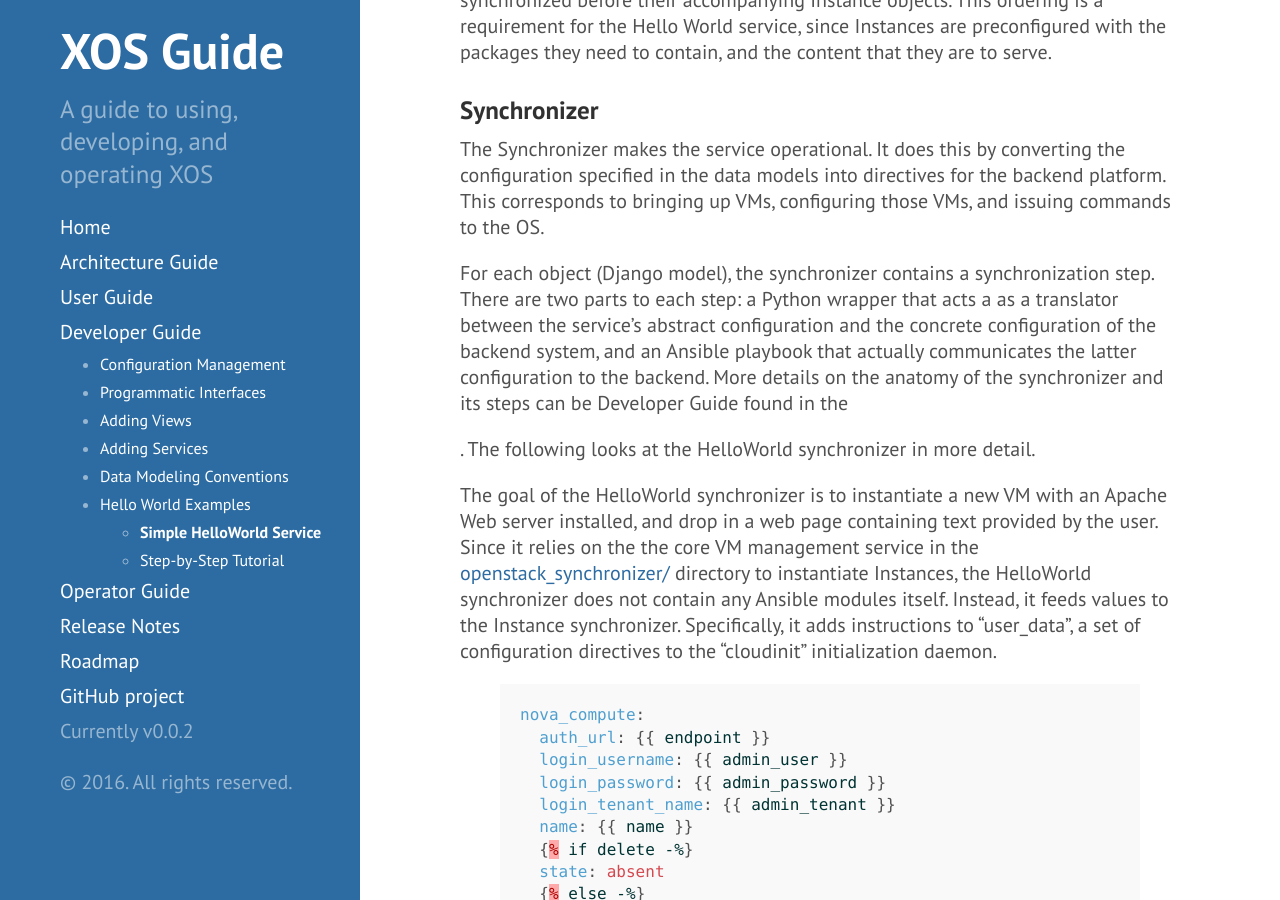
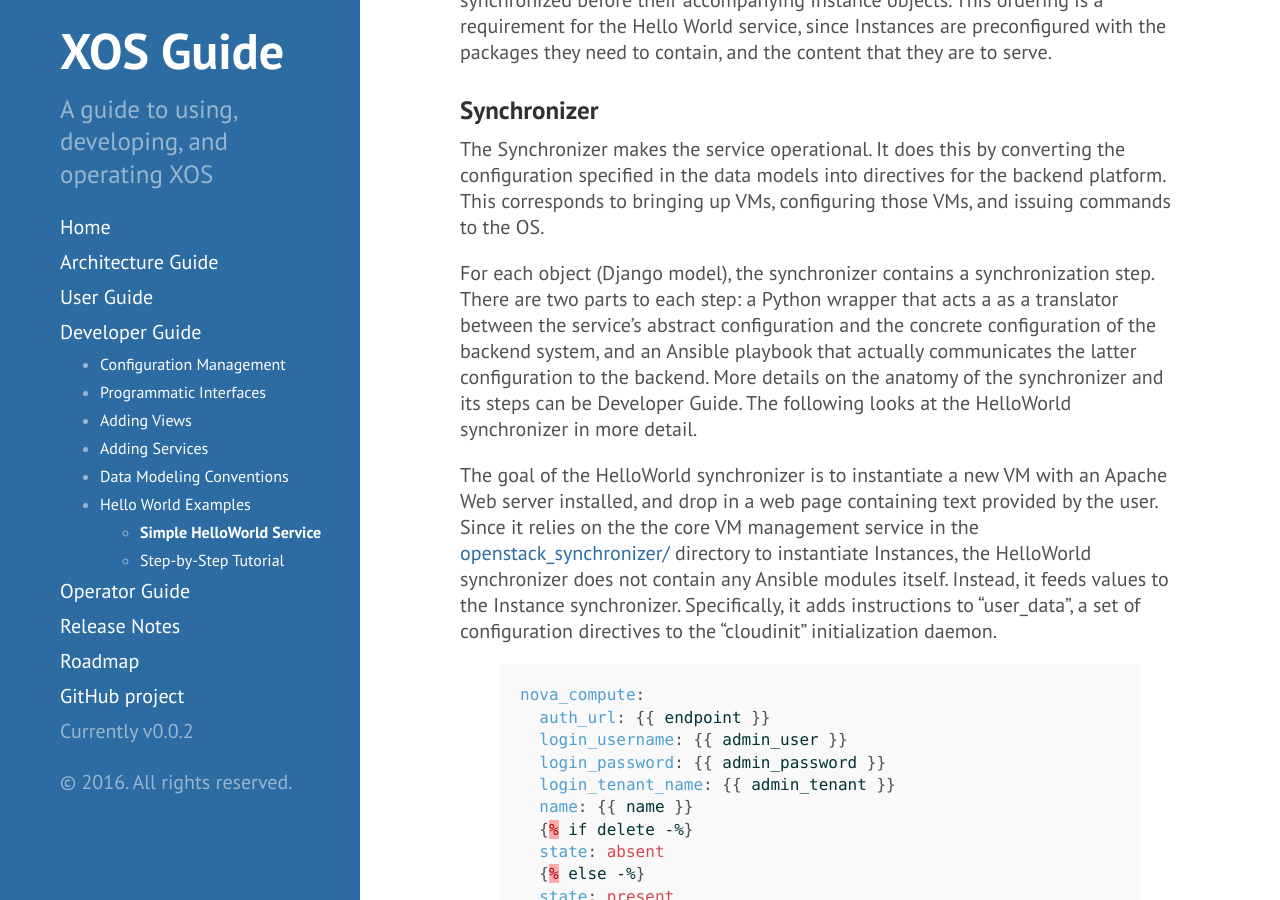
Before and after one commit to open-cloud/open-cloud.github.io.old, a Jekyll site: the page built from devguide_helloworld.md, in a window 1280 px wide and 900 px high, scrolled down 3512 px. Built offline with Jekyll 4.4.1, drawn with Linux system fonts in a browser that asks for light colours; Markdown is read by kramdown in place of the engine named in the settings.

Commit message:
fixed typo

```diff
--- a/devguide_helloworld.md
+++ b/devguide_helloworld.md
@@ -109,8 +109,6 @@ $ lynx http://<ip address of VM>/hello.txt
 
 ## Components
 
-
-
 The HelloWorld service has three main components: a set of one or more *Models* that define the authoritative state for the service, a *Synchronizer* that keeps the back­end system that implements the service in sync with this state, and a *View* that provides an
 interface to the service.
 
@@ -149,20 +147,18 @@ the content that they are to serve.
 
 ### Synchronizer
 
-The Synchronizer makes the service operational. It does this by converting the
-configuration specified in the data models into directives for the back­end platform. This
-corresponds to bringing up VMs, configuring those VMs, and issuing commands to the
-OS.
+The Synchronizer makes the service operational. It does this by
+converting the configuration specified in the data models into
+directives for the back­end platform. This corresponds to
+bringing up VMs, configuring those VMs, and issuing commands
+to the OS.
 
 For each object (Django model), the synchronizer contains a synchronization step.
 There are two parts to each step: a Python wrapper that acts a as a translator between
 the service's abstract configuration and the concrete configuration of the back­end
 system, and an Ansible playbook that actually communicates the latter configuration to
 the back­end. More details on the anatomy of the synchronizer and its steps can be
-Developer Guide found in the
-
-
-. The following looks at the HelloWorld synchronizer in  more detail.
+Developer Guide. The following looks at the HelloWorld synchronizer in  more detail.
 
 The goal of the HelloWorld synchronizer is to instantiate a new VM with an Apache Web
 server installed, and drop in a web page containing text provided by the user. Since it
```
